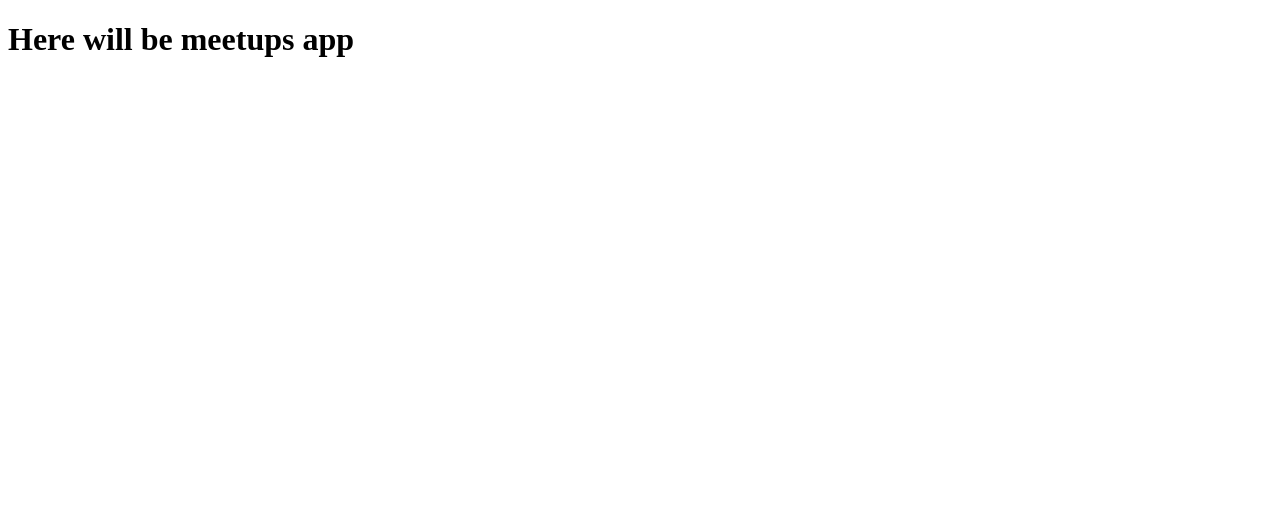
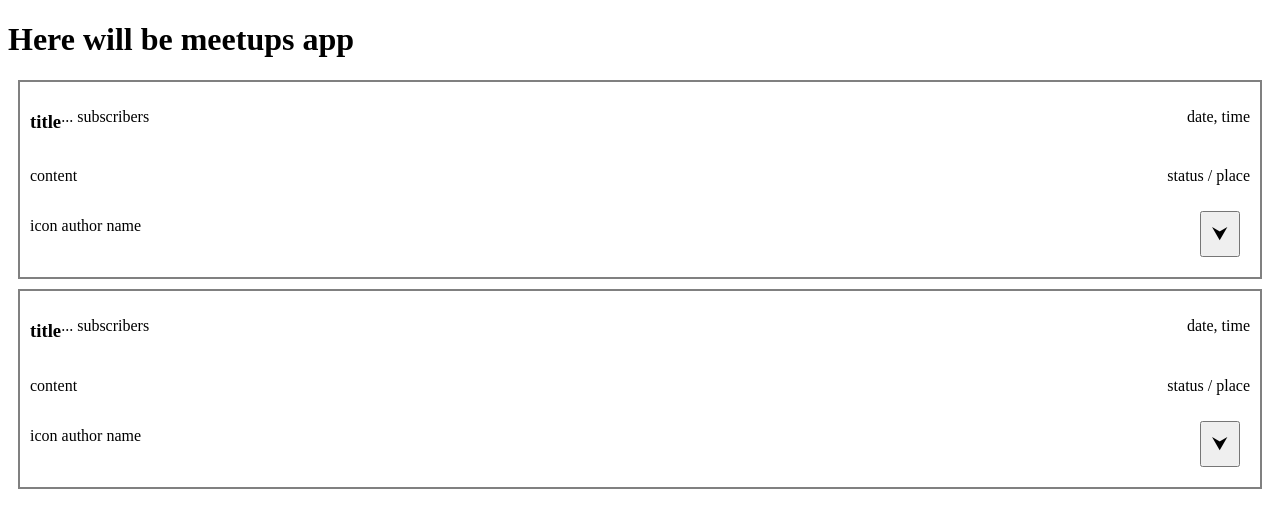
Before and after one commit to MarinaDreamwork/planning_meetups, an Angular app: page /meetups in a window 1280 px wide. Before the commit this address led to /. Shown: the top 528 px of the page. Built offline with nearby package versions, Linux system fonts and the light colour scheme.

Commit message:
routes was created, pages for the routing were implemented

```diff
--- a/src/app/app-routing.module.ts
+++ b/src/app/app-routing.module.ts
@@ -1,7 +1,14 @@
 import { NgModule } from '@angular/core';
 import { RouterModule, Routes } from '@angular/router';
+import { AdminComponent } from './components/admin/admin.component';
+import { AuthComponent } from './components/auth/auth.component';
+import { MeetupListComponent } from './components/meetup-list/meetup-list.component';
 
-const routes: Routes = [];
+const routes: Routes = [
+  { path: 'login', component: AuthComponent },
+  { path: 'meetups', component: MeetupListComponent },
+  { path: 'admin', component: AdminComponent }
+];
 
 @NgModule({
   imports: [RouterModule.forRoot(routes)],
--- a/src/app/app.component.html
+++ b/src/app/app.component.html
@@ -1,4 +1,4 @@
 <div>
   <h1>Here will be meetups app</h1>
-  <app-meetup-list></app-meetup-list>
+  <router-outlet></router-outlet>
 </div>
--- a/src/app/app.module.ts
+++ b/src/app/app.module.ts
@@ -8,13 +8,15 @@ import { MeetupListComponent } from './components/meetup-list/meetup-list.compon
 import { AuthService } from './services/auth.service';
 import { AuthComponent } from './components/auth/auth.component';
 import { HttpClientModule } from '@angular/common/http';
+import { AdminComponent } from './components/admin/admin.component';
 
 @NgModule({
   declarations: [
     AppComponent,
     MeetupComponent,
     MeetupListComponent,
-    AuthComponent
+    AuthComponent,
+    AdminComponent
   ],
   imports: [
     BrowserModule,
--- /dev/null
+++ b/src/app/components/admin/admin.component.html
@@ -0,0 +1 @@
+<p>here will be an admin page</p>
--- a/src/app/components/meetup-list/meetup-list.component.html
+++ b/src/app/components/meetup-list/meetup-list.component.html
@@ -1,3 +1,4 @@
 <div>
-	<app-meetup *ngFor='let meetup of meetups' [meetup]='meetup'></app-meetup>
+	<app-meetup></app-meetup>
+	<app-meetup></app-meetup>
 </div>
--- a/src/app/services/auth.service.ts
+++ b/src/app/services/auth.service.ts
@@ -2,13 +2,14 @@ import { environment, IEnvironment } from './../../environments/environment';
 import { Injectable } from '@angular/core';
 import { HttpClient } from '@angular/common/http';
 import { User } from '../components/meetup/user.model';
+import { Router } from '@angular/router';
 
 @Injectable()
 export class AuthService {
   baseUrl: IEnvironment['apiUrl'] = `${environment.apiUrl}/auth`;
   storageKey = 'meetup_app_auth_token';
 
-  constructor(private http: HttpClient) { }
+  constructor(private http: HttpClient, private routes: Router) { }
 
   login(email: User['email'], password: User['password']) {
     return this.http.post<{ token: string }>(`${this.baseUrl}/login`, {
@@ -19,13 +20,13 @@ export class AuthService {
       if (res.token) {
         localStorage.setItem(this.storageKey, res.token);
         console.log('res:', res);
-        // нужно будет переправить на какой-то url
+        this.routes.navigate(['meetups']);
       }
     })
   }
 
   logout() {
     localStorage.removeItem(this.storageKey);
-    // пользователь перенаправляется на url login
+    this.routes.navigate(['login']);
   }
 }
```
Also changed, not shown: src/app/components/admin/admin.component.ts (added, +10 -0 lines), src/app/components/admin/admin.component.scss (added).
